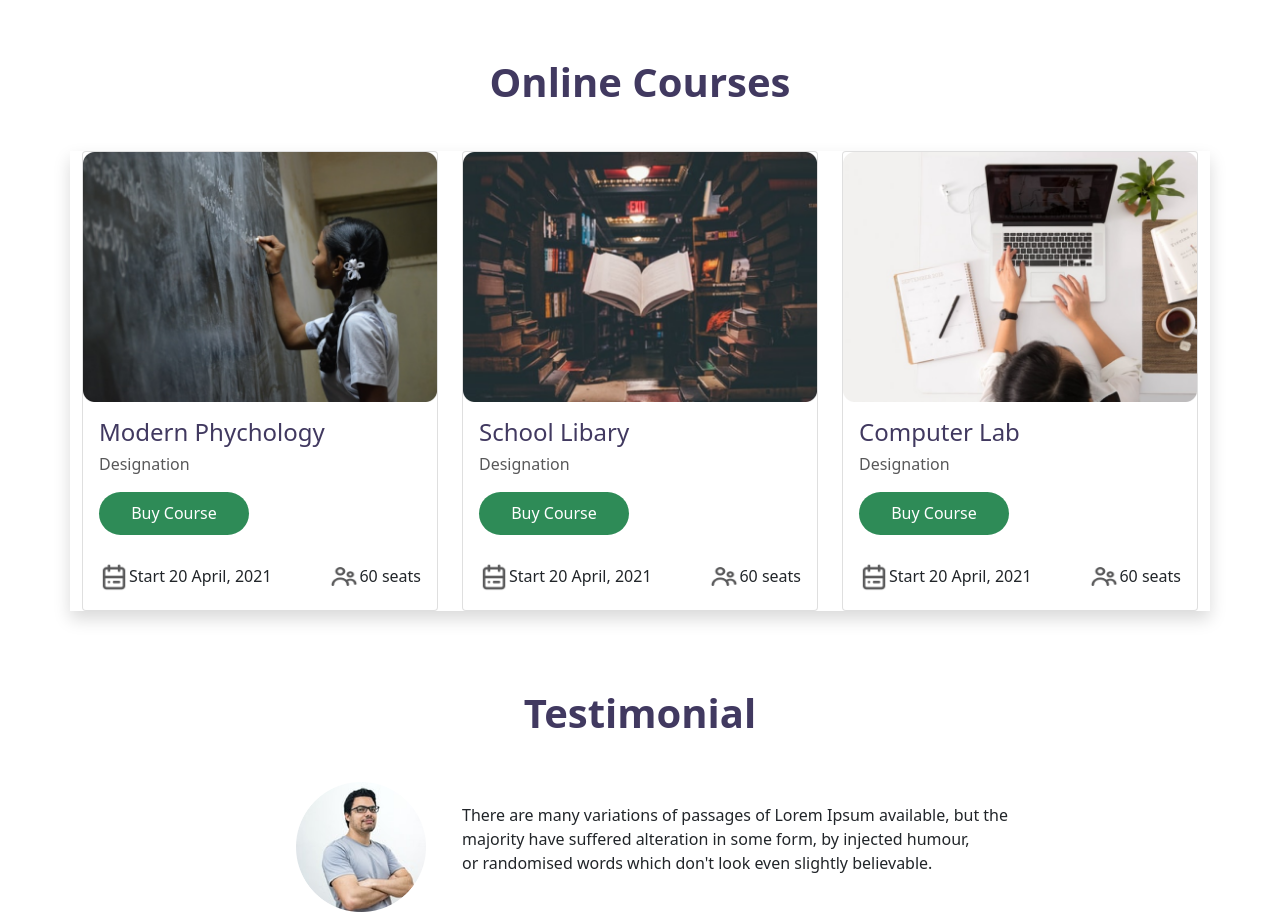
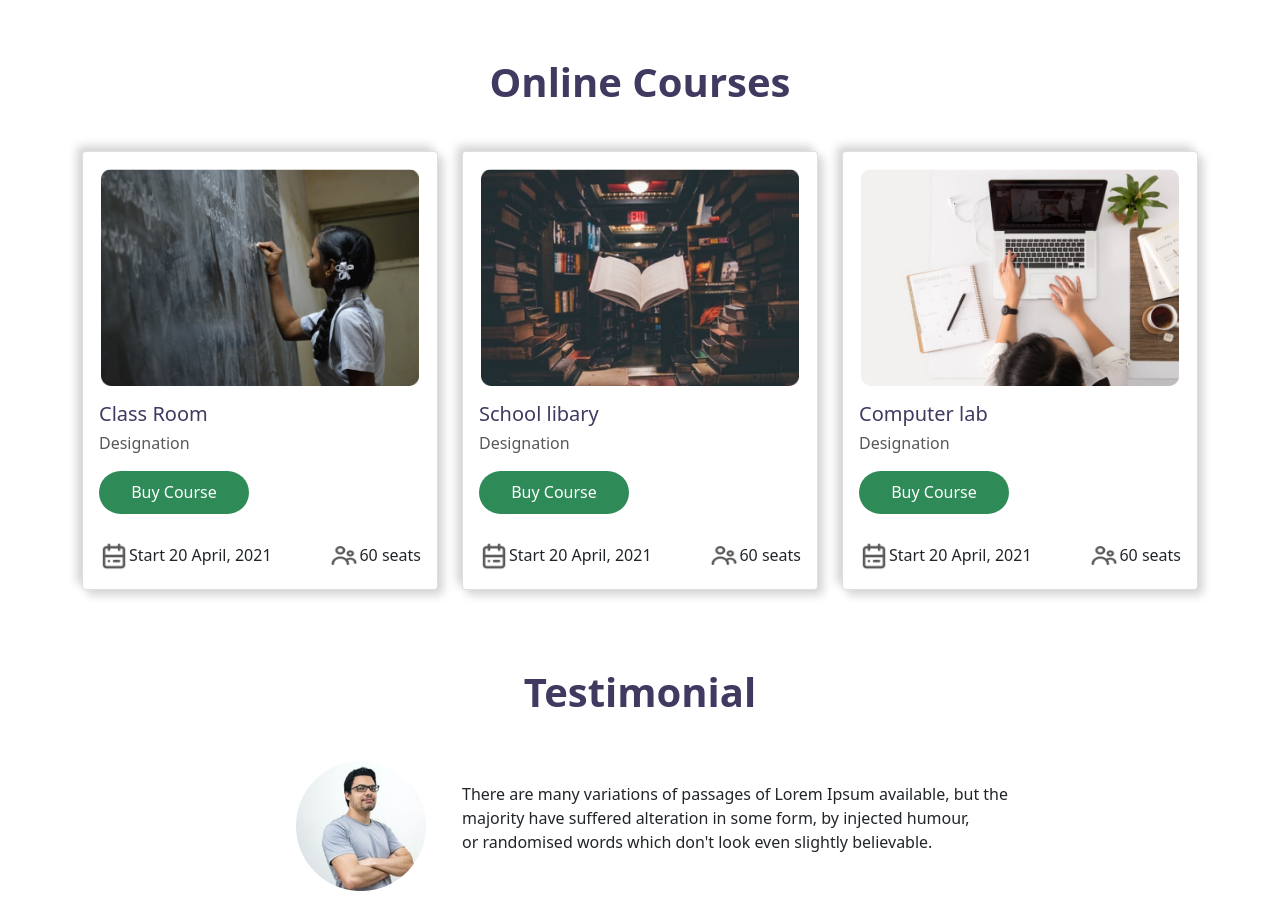
Before and after one commit to RafeeWB/E-School, a plain HTML site: page index.html in a window 1280 px wide. Shown: the part 1020-1944 px from the top of the page. Drawn offline with nearby package versions, Linux system fonts and the light colour scheme.

Commit message:
second change

```diff
--- a/index.html
+++ b/index.html
@@ -104,12 +104,12 @@
         <div class="container" id="courses">
           <h1 class="cou">Online Courses </h1>
           <div class="cou-card">
-            <div class="row row-cols-1 row-cols-md-3 shadow">
+            <div class="row row-cols-1 row-cols-md-3 g-4">
               <div class="col">
-                <div class="card">
+                <div class="card re-edit h-100">
                   <img src="images/Photos/Morder pyschology.png" class="card-img-top" alt="...">
                   <div class="card-body">
-                    <h4 class="card-title" style="color: #413960;">Modern Phychology</h4>
+                    <h5 class="card-title" class="card-title" style="color: #413960;">Class Room</h5>
                     <h6 style="color: #585859;">Designation</h6>
                       <button class="btn2 btn3" type="button">Buy Course</button>
                       <div class="fo d-flex">
@@ -126,10 +126,10 @@
                 </div>
               </div>
               <div class="col">
-                <div class="card">
+                <div class="card re-edit h-100">
                   <img src="images/Photos/Morder psyc.png" class="card-img-top" alt="...">
                   <div class="card-body">
-                    <h4 class="card-title"  style="color: #413960;"  >School Libary</h4>
+                    <h5 class="card-title" class="card-title" style="color: #413960;">School libary</h5>
                     <h6 style="color: #585859;">Designation</h6>
                       <button class="btn2 btn3" type="button">Buy Course</button>
                       <div class="fo d-flex">
@@ -146,10 +146,10 @@
                 </div>
               </div>
               <div class="col">
-                <div class="card">
+                <div class="card re-edit h-100">
                   <img src="images/Photos/Morder pychons.png" class="card-img-top" alt="...">
                   <div class="card-body">
-                    <h4 class="card-title" style="color: #413960;">Computer Lab</h4>
+                    <h5 class="card-title" class="card-title" style="color: #413960;">Computer lab</h5>
                     <h6 style="color: #585859;">Designation</h6>
                       <button class="btn2 btn3" type="button">Buy Course</button>
                       <div class="fo d-flex">
@@ -160,7 +160,6 @@
                         <div class="ms-auto d-flex">
                           <img src="images/ICON/people.png"width="30px" height="25px" class="card-icon" alt="">
                           <h6>60 seats</h6>
-                     </div>
                        </div>
                   </div>
                 </div>
--- a/style.css
+++ b/style.css
@@ -115,6 +115,18 @@ a{
 .test-b{
     margin-bottom: 7%;
 }
+.card{
+    border: none;
+    box-shadow: 5px 5px 10px lightgray , -5px -5px 10px lightgray;
+    border-radius: 10px;
+}
+.card-img-top{
+    width: 320px;
+    height: 234px;
+    padding-left: 5%;
+    padding-right: 5%;
+    padding-top: 5%;
+}
 @media screen and (max-width: 600px) {
     .h-bg{
         background-color:#f0fff0;
```
Lines whose indentation alone changed are shown as unchanged.
